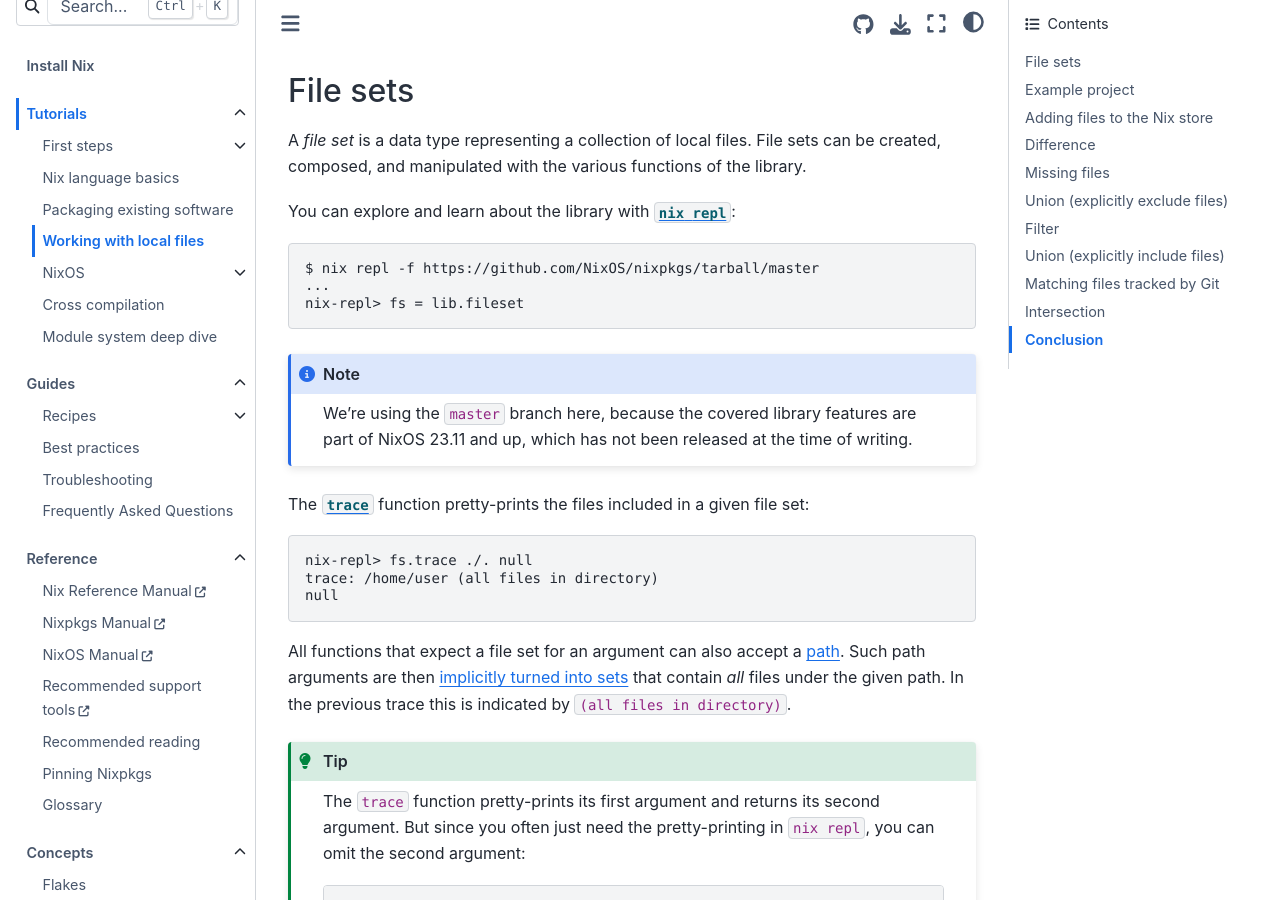
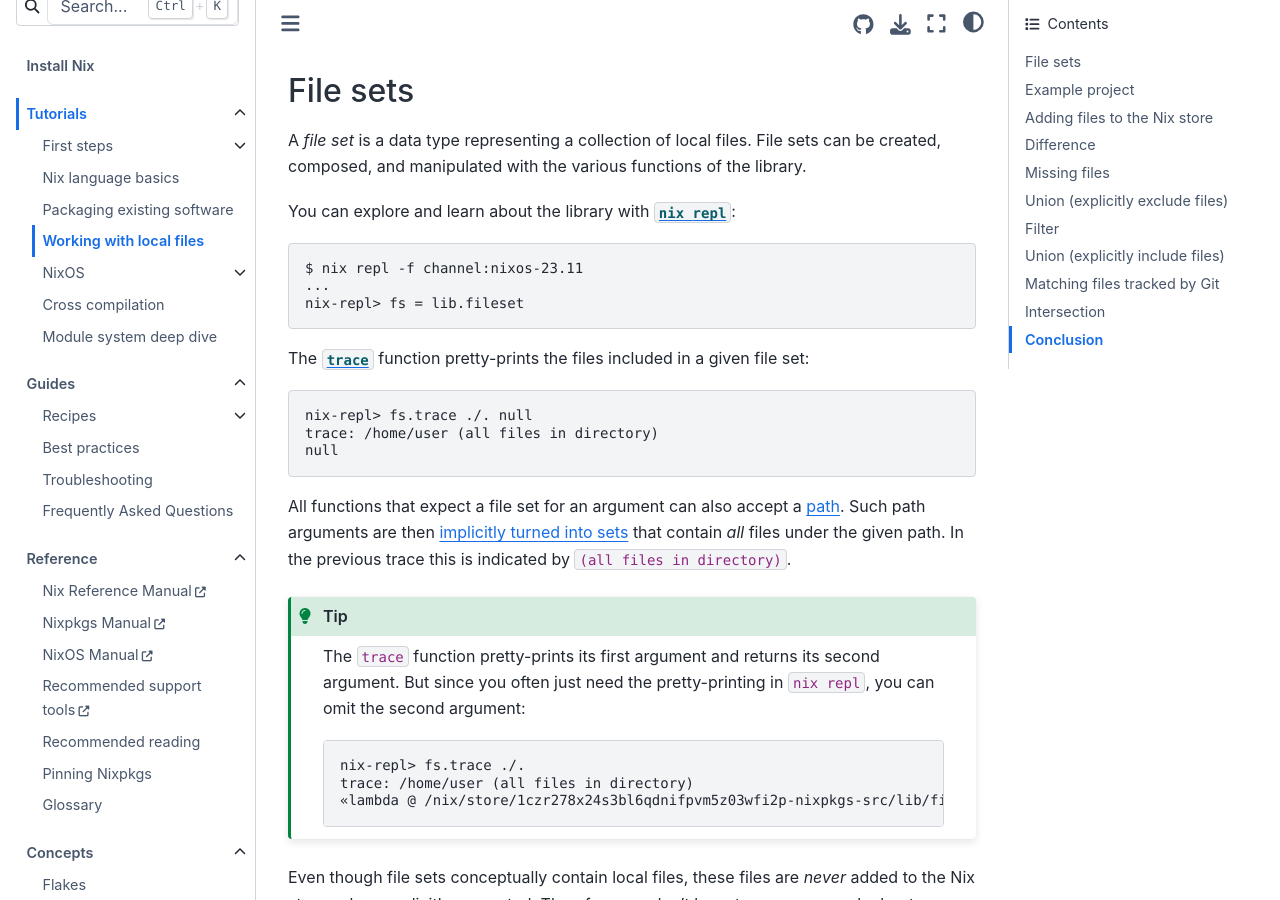
Before and after one commit to NixOS/nix.dev, a Sphinx documentation site: the page built from source/tutorials/file-sets.md, in a window 1280 px wide and 900 px high, scrolled down 558 px. Built offline with Sphinx 7.4.7 and the Sphinx Book theme 1.1.4, drawn with Linux system fonts in a browser that asks for light colours; some of the changed lines change nothing that is shown; some of the changed text lies outside the part shown.

Commit message:
file-sets: Use stable references
Now that 23.11 is released

````diff
--- a/source/tutorials/file-sets.md
+++ b/source/tutorials/file-sets.md
@@ -1,10 +1,5 @@
 (file-sets)=
 # Working with local files
-<!-- TODO: Switch all mentions of unstable to stable once 23.11 is out
-Also remove mention of using unstable
-Also use https://nixos.org/manual/nixpkgs/unstable/#sec-functions-library-fileset
-instead of https://nixos.org/manual/nixpkgs/unstable/#sec-fileset
--->
 
 To build a local project in a Nix derivation, source files must be accessible to its [`builder` executable](https://nixos.org/manual/nix/stable/language/derivations#attr-builder).
 Since by default, the `builder` runs in an [isolated environment](https://nixos.org/manual/nix/stable/command-ref/conf-file.html#conf-sandbox) that only allows reading from the Nix store, the Nix language has built-in features to copy local files to the store and expose the resulting store paths.
@@ -20,7 +15,7 @@
   can address these problems.
   However, it's often hard to express the desired path selection using the `filter` function interface.
 
-In this tutorial you'll learn how to use the Nixpkgs [`lib.fileset` library](https://nixos.org/manual/nixpkgs/unstable/#sec-fileset) to work with local files in derivations.
+In this tutorial you'll learn how to use the Nixpkgs [`lib.fileset` library](https://nixos.org/manual/nixpkgs/stable/#sec-functions-library-fileset) to work with local files in derivations.
 It abstracts over built-in functionality and offers a safer and more convenient interface.
 
 ## File sets
@@ -31,16 +26,12 @@
 You can explore and learn about the library with [`nix repl`](https://nixos.org/manual/nix/stable/command-ref/new-cli/nix3-repl):
 
 ```shell-session
-$ nix repl -f https://github.com/NixOS/nixpkgs/tarball/master
+$ nix repl -f channel:nixos-23.11
 ...
 nix-repl> fs = lib.fileset
 ```
 
-:::{note}
-We're using the `master` branch here, because the covered library features are part of NixOS 23.11 and up, which has not been released at the time of writing.
-:::
-
-The [`trace`](https://nixos.org/manual/nixpkgs/unstable/#function-library-lib.fileset.trace) function pretty-prints the files included in a given file set:
+The [`trace`](https://nixos.org/manual/nixpkgs/stable/#function-library-lib.fileset.trace) function pretty-prints the files included in a given file set:
 
 ```shell-session
 nix-repl> fs.trace ./. null
@@ -49,7 +40,7 @@
 ```
 
 All functions that expect a file set for an argument can also accept a [path](https://nixos.org/manual/nix/stable/language/values#type-path).
-Such path arguments are then [implicitly turned into sets](https://nixos.org/manual/nixpkgs/unstable/#sec-fileset-path-coercion) that contain _all_ files under the given path.
+Such path arguments are then [implicitly turned into sets](https://nixos.org/manual/nixpkgs/stable/#sec-fileset-path-coercion) that contain _all_ files under the given path.
 In the previous trace this is indicated by `(all files in directory)`.
 
 :::{tip}
@@ -99,7 +90,7 @@
 ```shell-session
 $ mkdir fileset
 $ cd fileset
-$ nix-shell -p niv --run "niv init --nixpkgs nixos/nixpkgs --nixpkgs-branch master"
+$ nix-shell -p niv --run "niv init --nixpkgs nixos/nixpkgs --nixpkgs-branch nixos-23.11"
 ```
 
 Then create a `default.nix` file with the following contents:
@@ -129,7 +120,7 @@
 
 ## Adding files to the Nix store
 
-Files in a given file set can be added to the Nix store with [`toSource`](https://nixos.org/manual/nixpkgs/unstable/#function-library-lib.fileset.toSource).
+Files in a given file set can be added to the Nix store with [`toSource`](https://nixos.org/manual/nixpkgs/stable/#function-library-lib.fileset.toSource).
 The argument to this function requires a `root` attribute to determine which source directory to copy to the store.
 Only the files in the `fileset` attribute are included in the result.
 
@@ -250,7 +241,7 @@
 This will also happen without the file set library, e.g. when setting `src = ./.;` directly.
 :::
 
-The [`difference`](https://nixos.org/manual/nixpkgs/unstable/#function-library-lib.fileset.difference) function subtracts one file set from another.
+The [`difference`](https://nixos.org/manual/nixpkgs/stable/#function-library-lib.fileset.difference) function subtracts one file set from another.
 The result is a new file set that contains all files from the first argument that aren't in the second argument.
 
 Use it to filter out `./result` by changing the `sourceFiles` definition:
@@ -309,9 +300,7 @@
   To create a file set from a path that may not exist, use `lib.fileset.maybeMissing`.
 ```
 
-Follow the instructions in the error message, and use `maybeMissing` to create a file set from a path that may not exist (in which case the file set will be empty):
-
-<!-- https://nixos.org/manual/nixpkgs/unstable/#function-library-lib.fileset.maybeMissing -->
+Follow the instructions in the error message, and use [`maybeMissing`](https://nixos.org/manual/nixpkgs/stable/#function-library-lib.fileset.maybeMissing) to create a file set from a path that may not exist (in which case the file set will be empty):
 
 ```{code-block} diff
 :caption: build.nix
@@ -373,7 +362,7 @@
 /nix/store/6pffjljjy3c7kla60nljk3fad4q4kkzn-filesets
 ```
 
-One way to fix this is to use [`unions`](https://nixos.org/manual/nixpkgs/unstable/#function-library-lib.fileset.unions).
+One way to fix this is to use [`unions`](https://nixos.org/manual/nixpkgs/stable/#function-library-lib.fileset.unions).
 
 Create a file set containing a union of the files to exclude (`fs.unions [ ... ]`), and subtract it (`difference`) from the complete directory (`./.`):
 
@@ -406,7 +395,7 @@
 
 ## Filter
 
-The [`fileFilter`](https://nixos.org/manual/nixpkgs/unstable/#function-library-lib.fileset.fileFilter) function allows filtering file sets such that each included file satisfies the given criteria.
+The [`fileFilter`](https://nixos.org/manual/nixpkgs/stable/#function-library-lib.fileset.fileFilter) function allows filtering file sets such that each included file satisfies the given criteria.
 
 Use it to select all files with a name ending in `.nix`:
 
@@ -524,7 +513,7 @@
 
 ## Matching files tracked by Git
 
-If a directory is part of a Git repository, passing it to [`gitTracked`](https://nixos.org/manual/nixpkgs/unstable/#function-library-lib.fileset.gitTracked) gives you a file set that only includes files tracked by Git.
+If a directory is part of a Git repository, passing it to [`gitTracked`](https://nixos.org/manual/nixpkgs/stable/#function-library-lib.fileset.gitTracked) gives you a file set that only includes files tracked by Git.
 
 Create a local Git repository and add all files except `src/select.o` and `./result` to it:
 
@@ -617,4 +606,4 @@
 We have shown some examples on how to use all of the fundamental file set functions.
 For more complex use cases, they can be composed as needed.
 
-For the complete list and more details, see the [`lib.fileset` reference documentation](https://nixos.org/manual/nixpkgs/unstable/#sec-fileset).
+For the complete list and more details, see the [`lib.fileset` reference documentation](https://nixos.org/manual/nixpkgs/stable/#sec-functions-library-fileset).
````
